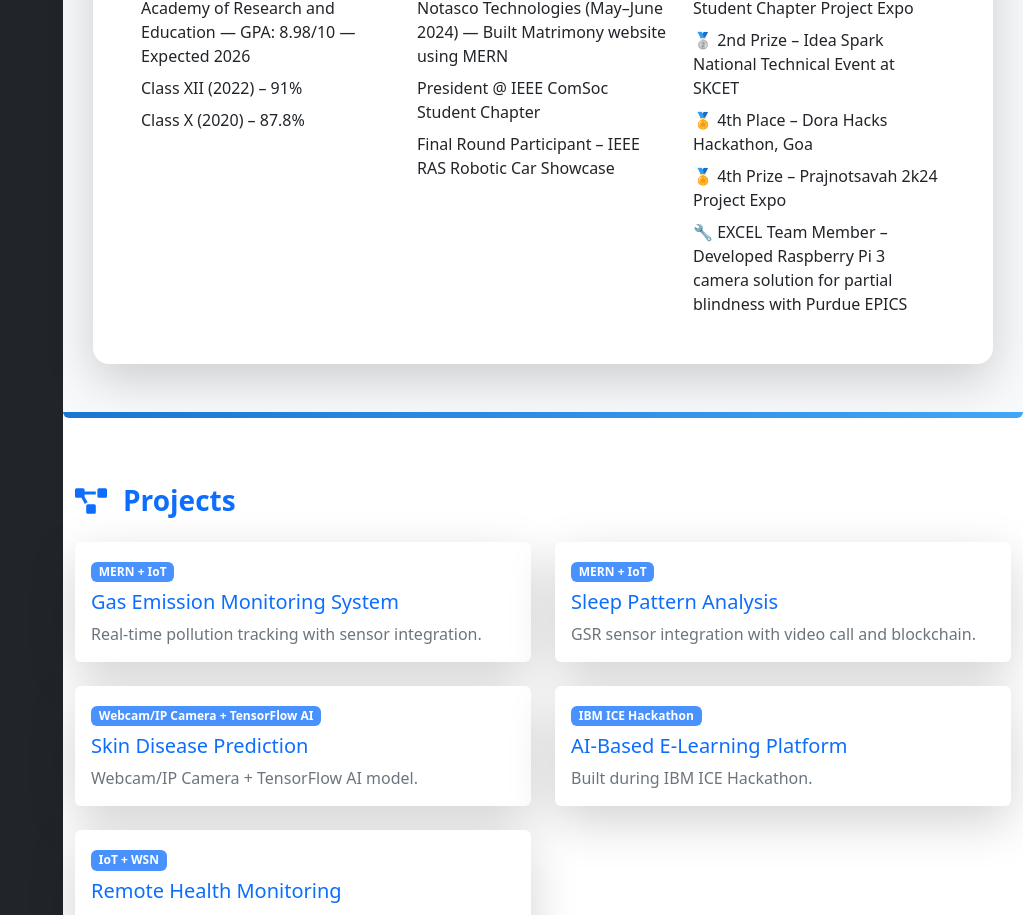
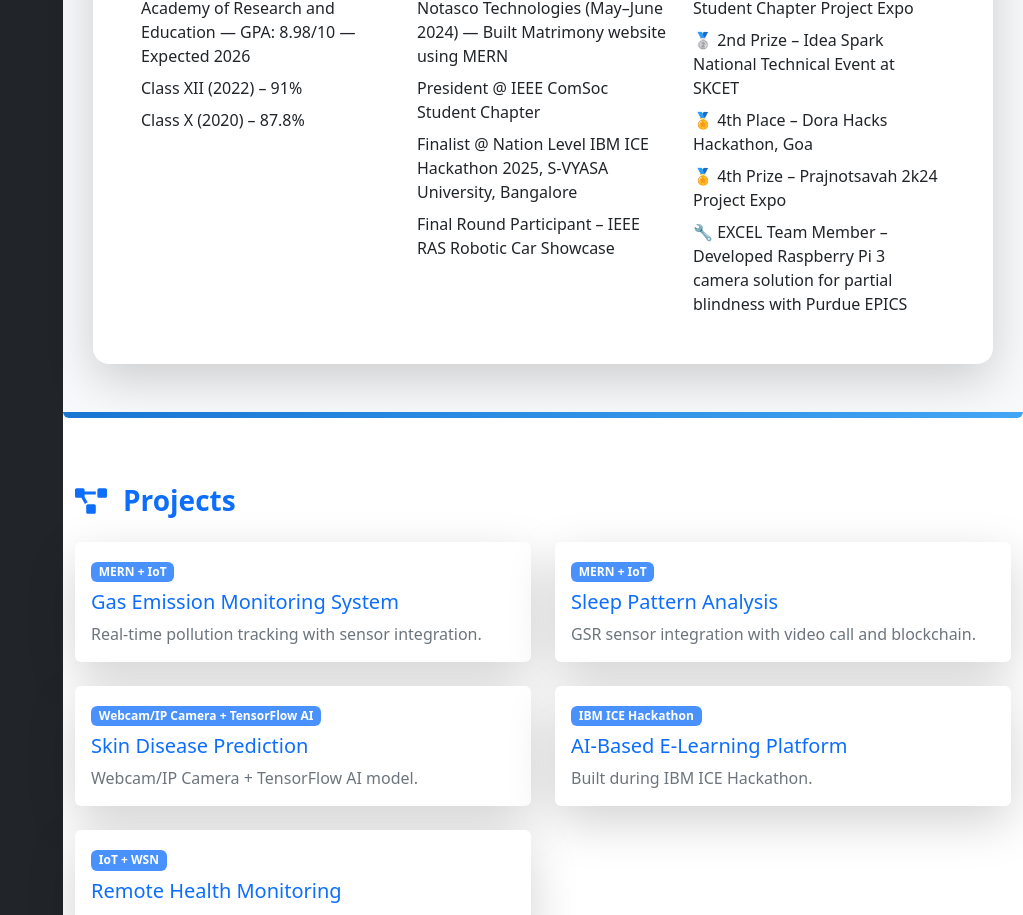
Before and after one commit to sethu227/Portfolio, a React (Create React App) app: page / in a window 1280 px wide. Shown: the part 1758-2673 px from the top of the page, without its empty margins (257-1280 px from the left). Built offline with nearby package versions, Linux system fonts and the light colour scheme.

Commit message:
Update Resume.js

```diff
--- a/src/Resume.js
+++ b/src/Resume.js
@@ -1,5 +1,4 @@
 import React from 'react';
-
 const Resume = () => (
   <section id="resume" className="py-5 d-flex justify-content-center bg-light">
     <div className="bg-white rounded-4 shadow-lg p-4 p-md-5 w-100" style={{ maxWidth: 900 }}>
@@ -25,6 +24,7 @@ const Resume = () => (
           <ul className="list-unstyled mb-0">
             <li className="mb-2">Web Development Intern @ Notasco Technologies (May–June 2024) — Built Matrimony website using MERN</li>
             <li className="mb-2">President @ IEEE ComSoc Student Chapter</li>
+            <li className="mb-2">Finalist @ Nation Level IBM ICE Hackathon 2025, S-VYASA University, Bangalore</li>
             <li>Final Round Participant – IEEE RAS Robotic Car Showcase</li>
           </ul>
         </div>
@@ -43,5 +43,4 @@ const Resume = () => (
     </div>
   </section>
 );
-
 export default Resume;
```
